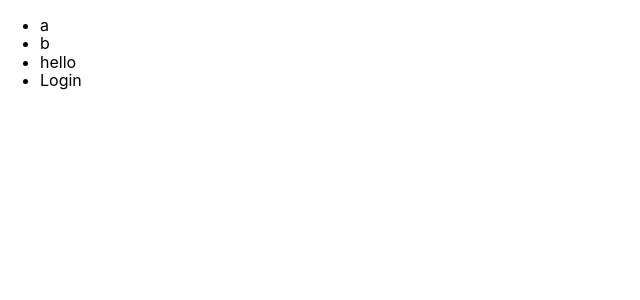
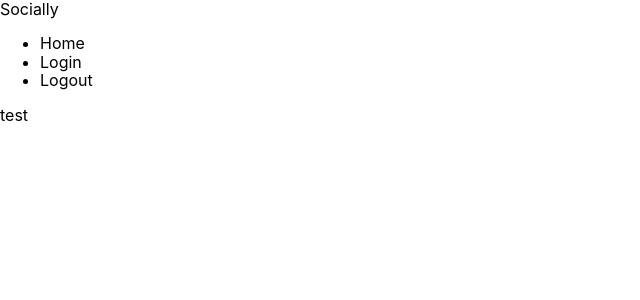
Before and after one commit to KeithRussel/socially, a Next.js app: page / in a window 1280 px wide. Shown: the top 300 px of the page, without its empty margins (0-640 px from the left). Built offline with nearby package versions, Linux system fonts and the light colour scheme.

Commit message:
Add Re-usable components and Setup Header

```diff
--- /dev/null
+++ b/components/Header.js
@@ -0,0 +1,35 @@
+import React, { useEffect, useState } from 'react';
+import Link from 'next/link';
+import { useDispatch, useSelector } from 'react-redux';
+import { logout } from '../actions/userActions';
+
+const Header = () => {
+  return (
+    <header>
+      <nav>
+        <Link href='#'>
+          <a>Socially</a>
+        </Link>
+        <ul>
+          <li>
+            <Link href='/'>
+              <a>Home</a>
+            </Link>
+          </li>
+          <li>
+            <Link href='/login'>
+              <a>Login</a>
+            </Link>
+          </li>
+          <li>
+            <Link href='!#'>
+              <a>Logout</a>
+            </Link>
+          </li>
+        </ul>
+      </nav>
+    </header>
+  );
+};
+
+export default Header;
--- /dev/null
+++ b/components/Layout.js
@@ -0,0 +1,19 @@
+import Link from 'next/link';
+import Head from 'next/head';
+import Header from './Header';
+
+export default function Layout({
+  children,
+  title = 'This is the default title',
+}) {
+  return (
+    <div>
+      <Head>
+        <title>{title}</title>
+        <meta charSet='utf-8' />
+        <meta name='viewport' content='initial-scale=1.0, width=device-width' />
+      </Head>
+      <Header />
+    </div>
+  );
+}
--- a/pages/index.js
+++ b/pages/index.js
@@ -1,28 +1,10 @@
-import Link from 'next/link';
+import Layout from '../components/Layout';
 
 export default function Home() {
   return (
-    <ul>
-      <li>
-        <Link href='/b' as='/a'>
-          <a>a</a>
-        </Link>
-      </li>
-      <li>
-        <Link href='/a' as='/b'>
-          <a>b</a>
-        </Link>
-      </li>
-      <li>
-        <Link href='/hello'>
-          <a>hello</a>
-        </Link>
-      </li>
-      <li>
-        <Link href='/login'>
-          <a>Login</a>
-        </Link>
-      </li>
-    </ul>
+    <>
+      <Layout title='Homepage' />
+      <div>test</div>
+    </>
   );
 }
```
